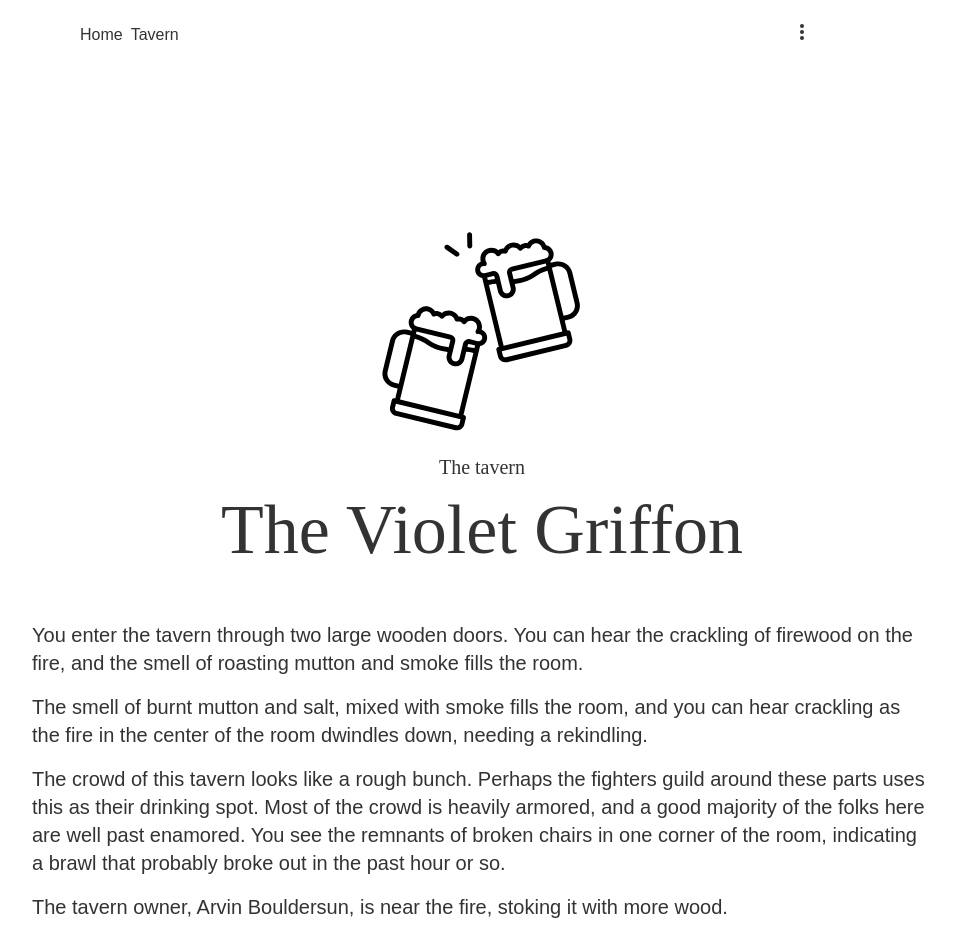
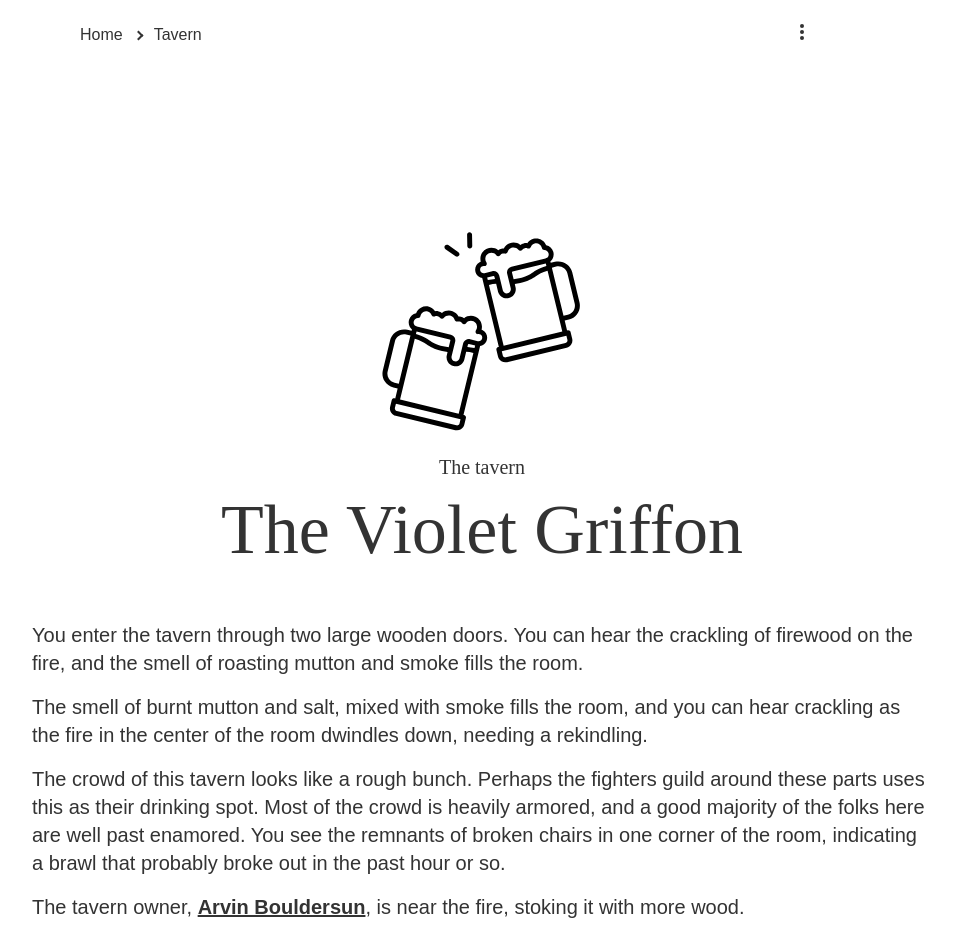
Before and after one commit to JoshuaSoileau/Tavern, a Next.js app: page /tavern in a window 1280 px wide. Shown: the top 952 px of the page, without its empty margins (158-1113 px from the left). Built offline with nearby package versions, Linux system fonts and the light colour scheme.

Commit message:
Improve location and proprietor navigation

```diff
--- a/app/_components/Breadcrumbs.tsx
+++ b/app/_components/Breadcrumbs.tsx
@@ -39,6 +39,7 @@ export default function Breadcrumbs({ labelize, hideRoot = false }: BreadcrumbsP
     <ul className="breadcrumbs">
       {crumbs.map(({ href, label, isLast }) => (
         <li key={href || 'root'} className={`breadcrumb ${isLast ? 'last' : ''}`}>
+          {href !== '/' && <span className="breadcrumb__caret" aria-hidden="true" />}
           {isLast ? (
             label
           ) : (
--- a/components/cards/AlchemistCard.js
+++ b/components/cards/AlchemistCard.js
@@ -19,7 +19,7 @@ class TavernCard extends Component {
         <p className="delay--5">{business.cleanliness}</p>
         <p className="delay--6">
           The owner,{" "}
-          <Link href="/alchemist/owner">
+          <Link className="proprietor-link" href="/alchemist/owner">
             {this.props.owner.name}
           </Link>
           , is behind the counter brewing in a bubbling cauldron.
--- a/components/cards/NpcCard.js
+++ b/components/cards/NpcCard.js
@@ -1,4 +1,5 @@
 import React, { Component } from "react";
+import Inventory from "../_general/Inventory";
 
 class NpcCard extends Component {
   render() {
@@ -20,8 +21,26 @@ class NpcCard extends Component {
             </>
           )}
         </p>
-        <p className="delay--4">{"{ character_description }"}</p>
-        <p className="delay--5">{"{ character_backstory }"}</p>
+        <p className="delay--4">
+          {this.props.firstname} has {this.props.hairType}{" "}
+          {this.props.hairColor} hair and the practiced confidence of someone
+          who knows every corner of the room. Locals know {this.props.himher} as
+          a {this.props.class} first and a proprietor second.
+        </p>
+        <p className="delay--5">
+          Years of odd jobs, passing adventurers, and hard bargains taught{" "}
+          {this.props.firstname} which goods are worth keeping close.{" "}
+          {this.props.heshe[0].toUpperCase() + this.props.heshe.slice(1)} keeps
+          this personal stock separate from the public shelves.
+        </p>
+        {this.props.inventory?.length ? (
+          <>
+            <h5 className="card__locations-title delay--6">
+              Personal Inventory
+            </h5>
+            <Inventory items={this.props.inventory} offset={7} />
+          </>
+        ) : null}
       </div>
     );
   }
--- a/components/cards/TavernCard.js
+++ b/components/cards/TavernCard.js
@@ -17,7 +17,7 @@ class TavernCard extends Component {
         <p className="delay--6">{this.props.business.crowd}</p>
         <p className="delay--9">
           The tavern owner,{" "}
-          <Link href="/tavern/owner">
+          <Link className="proprietor-link" href="/tavern/owner">
             {this.props.owner.name}
           </Link>
           , is near the fire, stoking it with more wood.
--- a/components/cards/TownCard.js
+++ b/components/cards/TownCard.js
@@ -24,18 +24,36 @@ class TownCard extends Component {
         <div className="card__locations">
           <h5 className="card__locations-title  delay--6">Locations of Note</h5>
           <p className="card__location-link delay--7">
-            <IconTavern className="card__location-icon  icon" />
+            <Link
+              aria-label={this.props.tavern.business.name}
+              className="card__location-icon-link"
+              href="/tavern"
+            >
+              <IconTavern className="card__location-icon icon" />
+            </Link>
             <span className="card__location-description">
               You can see on the left of {this.props.town.primaryRoad.name} a{" "}
-              <strong>tavern</strong>, with a sign inscribed with{" "}
+              <Link className="card__location-type" href="/tavern">
+                <strong>tavern</strong>
+              </Link>
+              , with a sign inscribed with{" "}
               <Link href="/tavern">{this.props.tavern.business.name}</Link>.
             </span>
           </p>
           <p className="card__location-link delay--8">
-            <IconAlchemist className="card__location-icon card__location-icon--cauldron  icon" />
+            <Link
+              aria-label={this.props.alchemist.business.name}
+              className="card__location-icon-link card__location-icon-link--cauldron"
+              href="/alchemist"
+            >
+              <IconAlchemist className="card__location-icon icon" />
+            </Link>
             <span className="card__location-description">
               Further down {this.props.town.primaryRoad.name} is an{" "}
-              <strong>alchemy lab</strong> named{" "}
+              <Link className="card__location-type" href="/alchemist">
+                <strong>alchemy lab</strong>
+              </Link>{" "}
+              named{" "}
               <Link href="/alchemist">
                 {this.props.alchemist.business.name}
               </Link>
--- a/models/NPC/NPC.js
+++ b/models/NPC/NPC.js
@@ -1,4 +1,5 @@
 import data from "./NPC.json";
+import Items from "../Items";
 
 const NPC = (() => {
   const getName = () => {
@@ -9,7 +10,17 @@ const NPC = (() => {
     return data.gender.random();
   };
 
-  const generate = () => {
+  const getInventory = ({ inventory = "general", inventorySize = 4 } = {}) => {
+    const source =
+      {
+        alchemist: Items.potions,
+        tavern: Items.weapons,
+      }[inventory] || Items.all;
+
+    return source.getRandom(inventorySize);
+  };
+
+  const generate = (options = {}) => {
     const name = getName();
     const firstname = name.split(" ")[0];
     const lastname = name.split(" ")[1];
@@ -41,6 +52,9 @@ const NPC = (() => {
       lastname,
       race: data.race.random(),
       class: data.class.random(),
+      hairColor: data.hairColor.random(),
+      hairType: data.hairType.random(),
+      inventory: getInventory(options),
       ...pronouns,
     };
   };
--- a/models/index.js
+++ b/models/index.js
@@ -17,11 +17,11 @@ export default (() => {
       town: Town.generate(),
       alchemist: {
         business: Alchemist.generate(),
-        owner: NPC.generate(),
+        owner: NPC.generate({ inventory: "alchemist", inventorySize: 8 }),
       },
       tavern: {
         business: Tavern.generate(),
-        owner: NPC.generate(),
+        owner: NPC.generate({ inventory: "tavern", inventorySize: 4 }),
       },
     };
   };
--- a/src/scss/App.css
+++ b/src/scss/App.css
@@ -1886,13 +1886,17 @@ p {
 .breadcrumbs .breadcrumb {
   float: left;
   list-style: none;
-  margin: 0 8px 0 0;
+  margin: 0 12px 0 0;
   padding: 0;
 }
-.breadcrumbs .breadcrumb:not(:first-child) .title::before {
-  content: ">";
+.breadcrumbs .breadcrumb__caret {
+  border-right: 2px solid currentColor;
+  border-top: 2px solid currentColor;
   display: inline-block;
-  margin: 0 8px 0 0;
+  height: 7px;
+  margin: 0 12px 1px 0;
+  transform: rotate(45deg);
+  width: 7px;
 }
 
 .inventory__row {
@@ -1970,19 +1974,31 @@ p {
   position: relative;
 }
 .card__location-icon {
+  display: block;
+  width: 100%;
+}
+.card__location-icon-link {
   display: inline-block;
   margin-right: 24px;
+  vertical-align: middle;
   width: 60px;
-  vertical-align: middle;
-}
-.card__location-icon ~ .card__location-description {
+}
+.card__location-icon-link ~ .card__location-description {
   width: calc(100% - 84px);
 }
-.card__location-icon--cauldron {
+.card__location-icon-link--cauldron {
+  margin-left: 18px;
   width: 42px;
-  margin-left: 18px;
+}
+.card__location-type {
+  text-decoration: underline;
 }
 .card__location-description {
   display: inline-block;
   vertical-align: middle;
 }
+
+.proprietor-link {
+  font-weight: 700;
+  text-decoration: underline;
+}
--- a/src/scss/partials/_breadcrumbs.scss
+++ b/src/scss/partials/_breadcrumbs.scss
@@ -21,16 +21,17 @@
   .breadcrumb {
     float: left;
     list-style: none;
-    margin: 0 8px 0 0;
-    // margin-right: 15px;
+    margin: 0 12px 0 0;
     padding: 0;
+  }
 
-    &:not(:first-child) {
-      .title::before {
-        content: '>';
-        display: inline-block;
-        margin: 0 8px 0 0;
-      }
-    }
+  .breadcrumb__caret {
+    border-right: 2px solid currentColor;
+    border-top: 2px solid currentColor;
+    display: inline-block;
+    height: 7px;
+    margin: 0 12px 1px 0;
+    transform: rotate(45deg);
+    width: 7px;
   }
 }
--- a/src/scss/partials/_cards.scss
+++ b/src/scss/partials/_cards.scss
@@ -36,19 +36,28 @@
     }
 
     &-icon {
+      display: block;
+      width: 100%;
+    }
+
+    &-icon-link {
       display: inline-block;
       margin-right: $base-margin*2;
+      vertical-align: middle;
       width: $card-location-icon-width;
-      vertical-align: middle;
 
       ~ .card__location-description {
         width: calc(100% - #{$card-location-icon-width + $base-margin*2});
       }
 
       &--cauldron {
+        margin-left: $card-location-icon-width - $card-location-icon-width * .7;
         width: $card-location-icon-width * .7;
-        margin-left: $card-location-icon-width - $card-location-icon-width * .7;
       }
+    }
+
+    &-type {
+      text-decoration: underline;
     }
 
     &-description {
@@ -59,3 +68,8 @@
   }
 
 }
+
+.proprietor-link {
+  font-weight: 700;
+  text-decoration: underline;
+}
```
